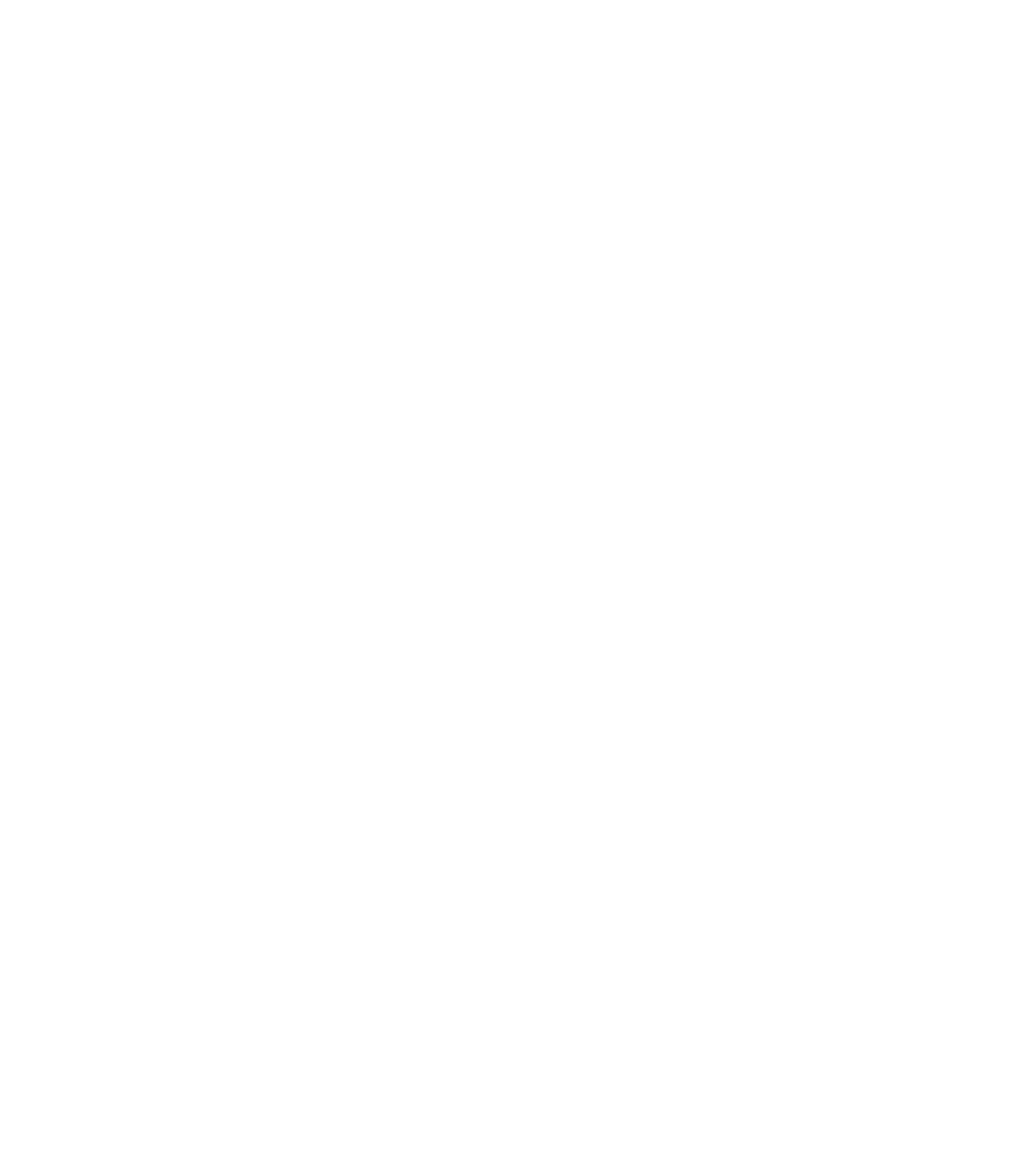
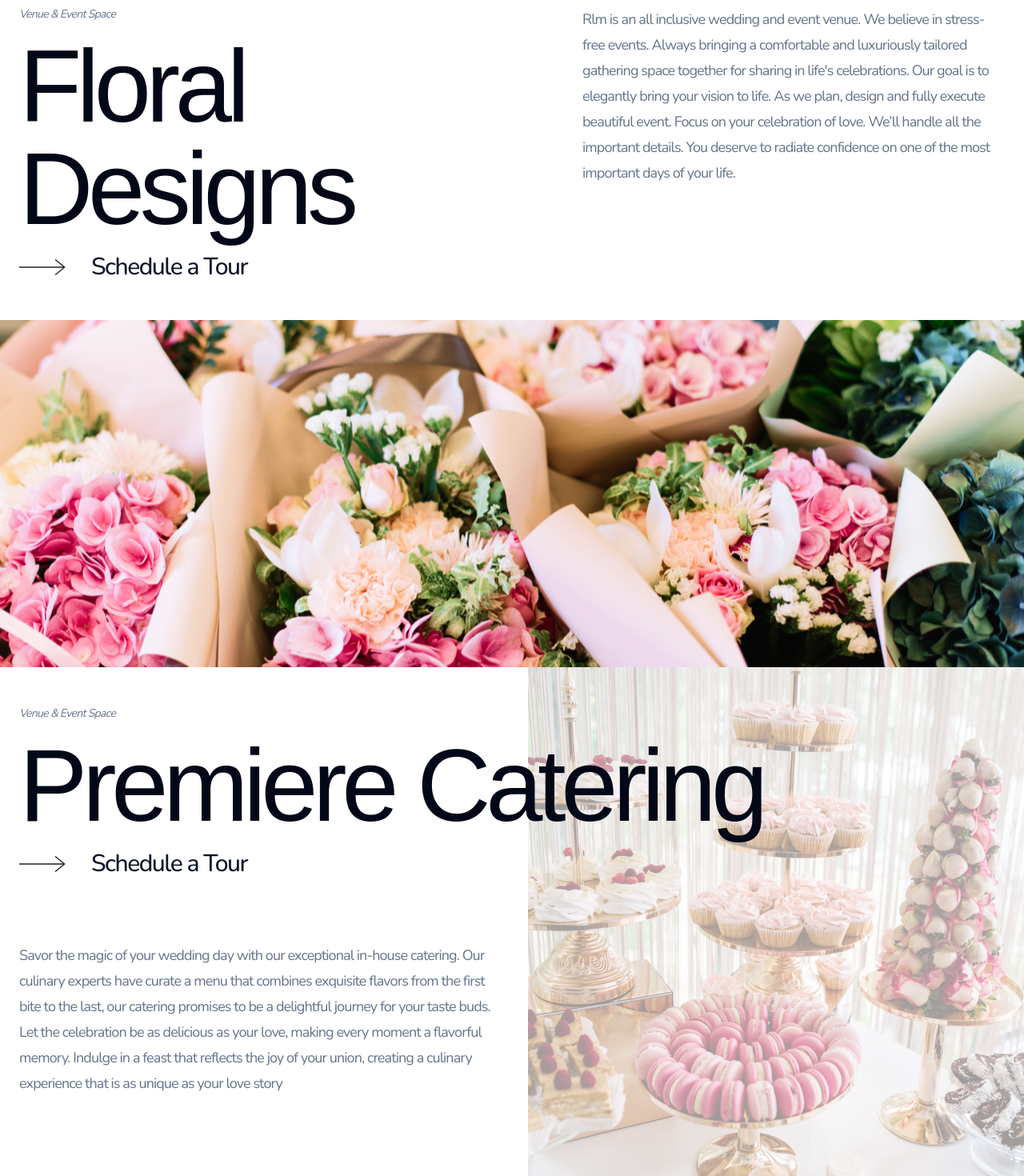
Before and after one commit to Dillonzellis/rlmaffairs-v4, a Next.js app: page / in a window 1280 px wide. Shown: the part 1746-3216 px from the top of the page at 80% size. Before the commit the page ends 1706 px from the top, so only its background shows below. Built offline with nearby package versions, Linux system fonts and the light colour scheme; a web font is replaced by a local one.

Commit message:
feat: add Catering section

```diff
--- a/src/app/page.tsx
+++ b/src/app/page.tsx
@@ -63,6 +63,74 @@ export default function Home() {
       <section>
         <BackgroundImage imageUrl="/venue-feat.jpg" />
       </section>
+      <section>
+        <MaxWidthWrapper className="py-12">
+          <div className="space-y-4">
+            <div className="grid grid-cols-7">
+              <div className="space-y-4 col-span-4">
+                <SubHeader>Venue & Event Space</SubHeader>
+                <MainHeader>Floral Designs</MainHeader>
+
+                <div className="flex gap-8">
+                  <Image src="/right-arr.svg" alt="" width={58} height={20} />
+                  <Button asChild variant="link" size="none" fontSize="lg">
+                    <Link href="/">Schedule a Tour</Link>
+                  </Button>
+                </div>
+              </div>
+
+              <BodyText className="max-w-prose ml-auto col-span-3">
+                Rlm is an all inclusive wedding and event venue. We believe in
+                stress-free events. Always bringing a comfortable and
+                luxuriously tailored gathering space together for sharing in
+                life's celebrations. Our goal is to elegantly bring your vision
+                to life. As we plan, design and fully execute beautiful event.
+                Focus on your celebration of love. We’ll handle all the
+                important details. You deserve to radiate confidence on one of
+                the most important days of your life.
+              </BodyText>
+            </div>
+          </div>
+        </MaxWidthWrapper>
+      </section>
+      <section>
+        <BackgroundImage imageUrl="/floral-feat.jpg" />
+      </section>
+      <section className="relative">
+        <div>
+          <MaxWidthWrapper className="py-12">
+            <div className="space-y-4">
+              <SubHeader>Venue & Event Space</SubHeader>
+              <MainHeader>Premiere Catering</MainHeader>
+              <div className="flex gap-8 pb-16">
+                <Image src="/right-arr.svg" alt="" width={58} height={20} />
+                <Button asChild variant="link" size="none" fontSize="lg">
+                  <Link href="/">Schedule a Tour</Link>
+                </Button>
+              </div>
+              <BodyText className="max-w-[55ch]">
+                Savor the magic of your wedding day with our exceptional
+                in-house catering. Our culinary experts have curate a menu that
+                combines exquisite flavors from the first bite to the last, our
+                catering promises to be a delightful journey for your taste
+                buds. Let the celebration be as delicious as your love, making
+                every moment a flavorful memory. Indulge in a feast that
+                reflects the joy of your union, creating a culinary experience
+                that is as unique as your love story
+              </BodyText>
+            </div>
+          </MaxWidthWrapper>
+        </div>
+        <div>
+          <Image
+            src="/catering-feat.jpg"
+            alt=""
+            height={639}
+            width={620}
+            className="absolute right-0 top-0 -z-10"
+          />
+        </div>
+      </section>
     </main>
   );
 }
```
Also changed, not shown: public/catering-feat.jpg (added), public/floral-feat.jpg (added).
